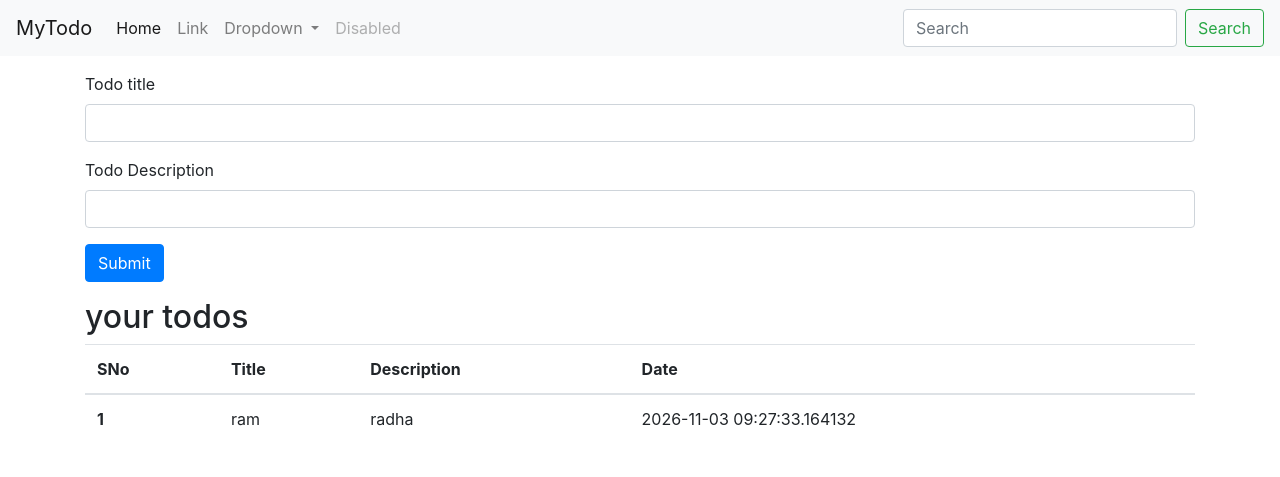
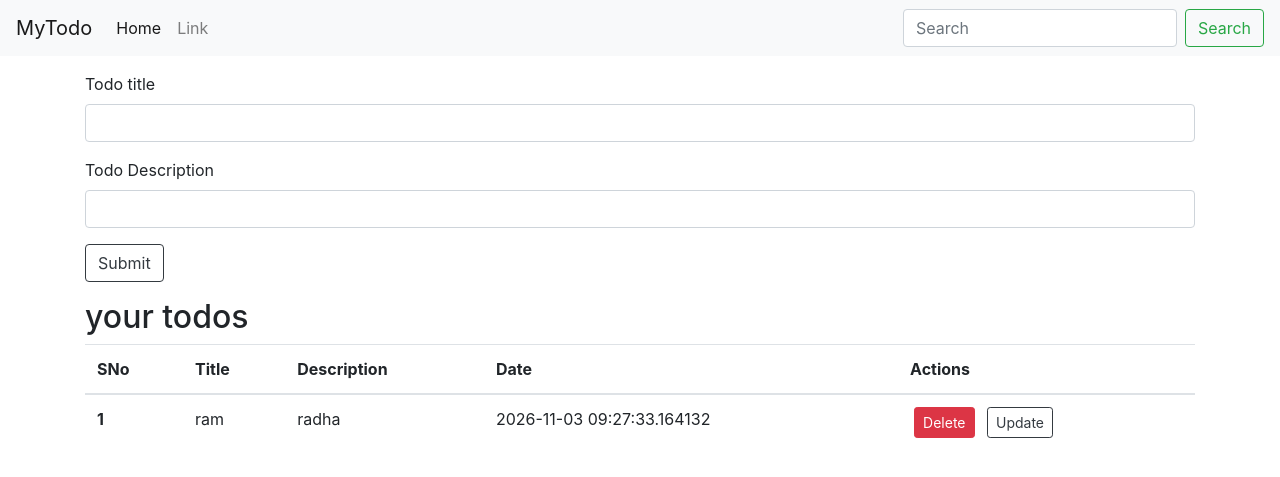
Before and after one commit to saumyapandey32026/Full_Stack_Web_Development_16-09-2026, a Flask app: page / in a window 1280 px wide. Shown: the top 477 px of the page. Run offline with Flask 3, Linux system fonts and the light colour scheme; data comes from the database, SQL or seed files in the repository; both versions use the stored data as it was after the commit.

Commit message:
completed 1st full stack project, using html, bootstrap, jinja2, flask, sqlalchemy

```diff
--- a/FLASK_Hry_cpt/till_deployment/app.py
+++ b/FLASK_Hry_cpt/till_deployment/app.py
@@ -1,9 +1,9 @@
-from flask import Flask, render_template, request
+from flask import Flask, render_template, request, redirect
 from flask_sqlalchemy import SQLAlchemy
 from datetime import datetime, timezone
 
 app = Flask(__name__)
-app.config['SQLALCHEMY_DATABASE_URI'] = "sqlite:///table_todo.db"
+app.config['SQLALCHEMY_DATABASE_URI'] = "sqlite:///table_todo.db"    # table_todo.db => database file name
 app.config['SQLALCHEMY_TRACK_MODIFICATIONS'] = False
 db = SQLAlchemy(app)
 
@@ -27,13 +27,43 @@ def show():
             # desc = request.form['desc1']
             desc = request.form.get("desc1")
 
-            todo = Todo_Class(title = title, desc = desc)
-            db.session.add(todo)
+            todo1 = Todo_Class(title = title, desc = desc)
+            db.session.add(todo1)
             db.session.commit()
 
         todoList = Todo_Class.query.all()
         return render_template("index.html", todoList_html = todoList)
 
+@app.route("/delete/<int:sno>")
+def delete(sno):
+     todo2 = Todo_Class.query.filter_by(sno=sno).first()
+     db.session.delete(todo2)
+     db.session.commit()
+     return redirect("/")
+
+@app.route("/update/<int:sno>", methods=["GET", "POST"])
+def update(sno):
+        # Sabse pehle database se woh specific todo fetch karein
+            todo3 = Todo_Class.query.filter_by(sno=sno).first_or_404()
+
+            if request.method == "POST":
+                title = request.form.get("title1")
+                desc = request.form.get("desc1")
+
+        # Database mein values update karein
+                todo3.title = title
+                todo3.desc = desc
+        # SQLAlchemy mein update ke liye db.session.add() likhna zaroori nahi hota, sirf commit kaafi hai
+                # db.session.add(todo3)
+                db.session.commit()
+
+        # Update hone ke baad redirect karein (Maan lijiye aapka home route ka naam 'home' ya 'index' hai)
+                return redirect("/")
+        # Agar GET request hai (yani user ne page pehli baar khola hai), toh form dikhayein
+            return render_template("update.html", todo3_html = todo3)
+
+
+
 
 if __name__ == "__main__":
     app.run(debug=True)
--- /dev/null
+++ b/FLASK_Hry_cpt/till_deployment/templates/base.html
@@ -0,0 +1,46 @@
+<!doctype html>
+<html lang="en">
+
+<head>
+    <!-- Required meta tags -->
+    <meta charset="utf-8">
+    <meta name="viewport" content="width=device-width, initial-scale=1, shrink-to-fit=no">
+
+    <!-- Bootstrap CSS -->
+    <link rel="stylesheet" href="https://cdn.jsdelivr.net/npm/bootstrap@4.1.3/dist/css/bootstrap.min.css"
+        integrity="sha384-MCw98/SFnGE8fJT3GXwEOngsV7Zt27NXFoaoApmYm81iuXoPkFOJwJ8ERdknLPMO" crossorigin="anonymous">
+
+    <title>Home page</title>
+</head>
+
+<body>
+    <!-- navbar  -->
+    <nav class="navbar navbar-expand-lg navbar-light bg-light ">
+        <a class="navbar-brand" href="#">MyTodo</a>
+        <button class="navbar-toggler" type="button" data-toggle="collapse" data-target="#navbarSupportedContent"
+            aria-controls="navbarSupportedContent" aria-expanded="false" aria-label="Toggle navigation">
+            <span class="navbar-toggler-icon"></span>
+        </button>
+
+        <div class="collapse navbar-collapse" id="navbarSupportedContent">
+            <ul class="navbar-nav mr-auto">
+                <li class="nav-item active">
+                    <a class="nav-link" href="#">Home <span class="sr-only">(current)</span></a>
+                </li>
+                <li class="nav-item">
+                    <a class="nav-link" href="#">Link</a>
+                </li>
+            </ul>
+                <form class="form-inline my-2 my-lg-0 ml-auto">
+                    <input class="form-control mr-sm-2" type="search" placeholder="Search" aria-label="Search">
+                    <button class="btn btn-outline-success my-2 my-sm-0" type="submit">Search</button>
+                </form>
+        </div>
+    </nav>
+    {% block body %}
+
+    {% endblock body %}
+
+</body>
+
+</html>
--- a/FLASK_Hry_cpt/till_deployment/templates/index.html
+++ b/FLASK_Hry_cpt/till_deployment/templates/index.html
@@ -1,58 +1,8 @@
-<!doctype html>
-<html lang="en">
-
-<head>
-    <!-- Required meta tags -->
-    <meta charset="utf-8">
-    <meta name="viewport" content="width=device-width, initial-scale=1, shrink-to-fit=no">
-
-    <!-- Bootstrap CSS -->
-    <link rel="stylesheet" href="https://cdn.jsdelivr.net/npm/bootstrap@4.1.3/dist/css/bootstrap.min.css"
-        integrity="sha384-MCw98/SFnGE8fJT3GXwEOngsV7Zt27NXFoaoApmYm81iuXoPkFOJwJ8ERdknLPMO" crossorigin="anonymous">
-
-    <title>Home page</title>
-</head>
-
-<body>
-    <!-- navbar  -->
-    <nav class="navbar navbar-expand-lg navbar-light bg-light">
-        <a class="navbar-brand" href="#">MyTodo</a>
-        <button class="navbar-toggler" type="button" data-toggle="collapse" data-target="#navbarSupportedContent"
-            aria-controls="navbarSupportedContent" aria-expanded="false" aria-label="Toggle navigation">
-            <span class="navbar-toggler-icon"></span>
-        </button>
-
-        <div class="collapse navbar-collapse" id="navbarSupportedContent">
-            <ul class="navbar-nav mr-auto">
-                <li class="nav-item active">
-                    <a class="nav-link" href="#">Home <span class="sr-only">(current)</span></a>
-                </li>
-                <li class="nav-item">
-                    <a class="nav-link" href="#">Link</a>
-                </li>
-                <li class="nav-item dropdown">
-                    <a class="nav-link dropdown-toggle" href="#" id="navbarDropdown" role="button"
-                        data-toggle="dropdown" aria-haspopup="true" aria-expanded="false">
-                        Dropdown
-                    </a>
-                    <div class="dropdown-menu" aria-labelledby="navbarDropdown">
-                        <a class="dropdown-item" href="#">Action</a>
-                        <a class="dropdown-item" href="#">Another action</a>
-                        <div class="dropdown-divider"></div>
-                        <a class="dropdown-item" href="#">Something else here</a>
-                    </div>
-                </li>
-                <li class="nav-item">
-                    <a class="nav-link disabled" href="#">Disabled</a>
-                </li>
-            </ul>
-            <form  class="form-inline my-2 my-lg-0">
-                <input class="form-control mr-sm-2" type="search" placeholder="Search" aria-label="Search">
-                <button class="btn btn-outline-success my-2 my-sm-0" type="submit">Search</button>
-            </form>
-        </div>
-    </nav>
-
+{% extends 'base.html' %}
+{% block title %}
+    Home Page
+{% endblock title %}
+{% block body %}
 
     <!-- 1st container  -->
     <div class="container my-3">
@@ -66,14 +16,18 @@
                 <label for="desc">Todo Description</label>
                 <input type="text" name="desc1" class="form-control" id="desc">
             </div>
-            <button type="submit" class="btn btn-primary">Submit</button>
+            <button type="submit" class="btn btn-outline-dark">Submit</button>
         </form>
     </div>
-
 
     <!-- 2nd container  -->
     <div class="container my-3">
         <h2>your todos</h2>
+        {% if todoList_html | length == 0 %}
+        <div class="alert alert-secondary" role="alert">
+            No records yet! Please enter something.
+        </div>
+        {% else %}
         <table class="table">
             <thead>
                 <tr>
@@ -81,6 +35,7 @@
                     <th scope="col">Title</th>
                     <th scope="col">Description</th>
                     <th scope="col">Date</th>
+                    <th scope="col">Actions</th>
                 </tr>
             </thead>
             <tbody>
@@ -92,14 +47,17 @@
                     <td>{{todos.title}}</td>
                     <td>{{todos.desc}}</td>
                     <td>{{todos.date_created}}</td>
+                    <td>
+                        <a href="/delete/{{todos.sno}}" type="button" class="btn btn-danger btn-sm mx-1">Delete</a>
+                        <a href="/update/{{todos.sno}}" type="button"
+                            class="btn btn-outline-dark btn-sm mx-1">Update</a>
+                    </td>
                 </tr>
                 {% endfor %}
             </tbody>
         </table>
+        {% endif %}
+
     </div>
 
-
-
-</body>
-
-</html>
+{% endblock body %}
```
Also changed, not shown: FLASK_Hry_cpt/till_deployment/templates/update.html (added, +20 -0 lines), FLASK_Hry_cpt/till_deployment/instance/table_todo.db, instance/table_todo.db (added).
